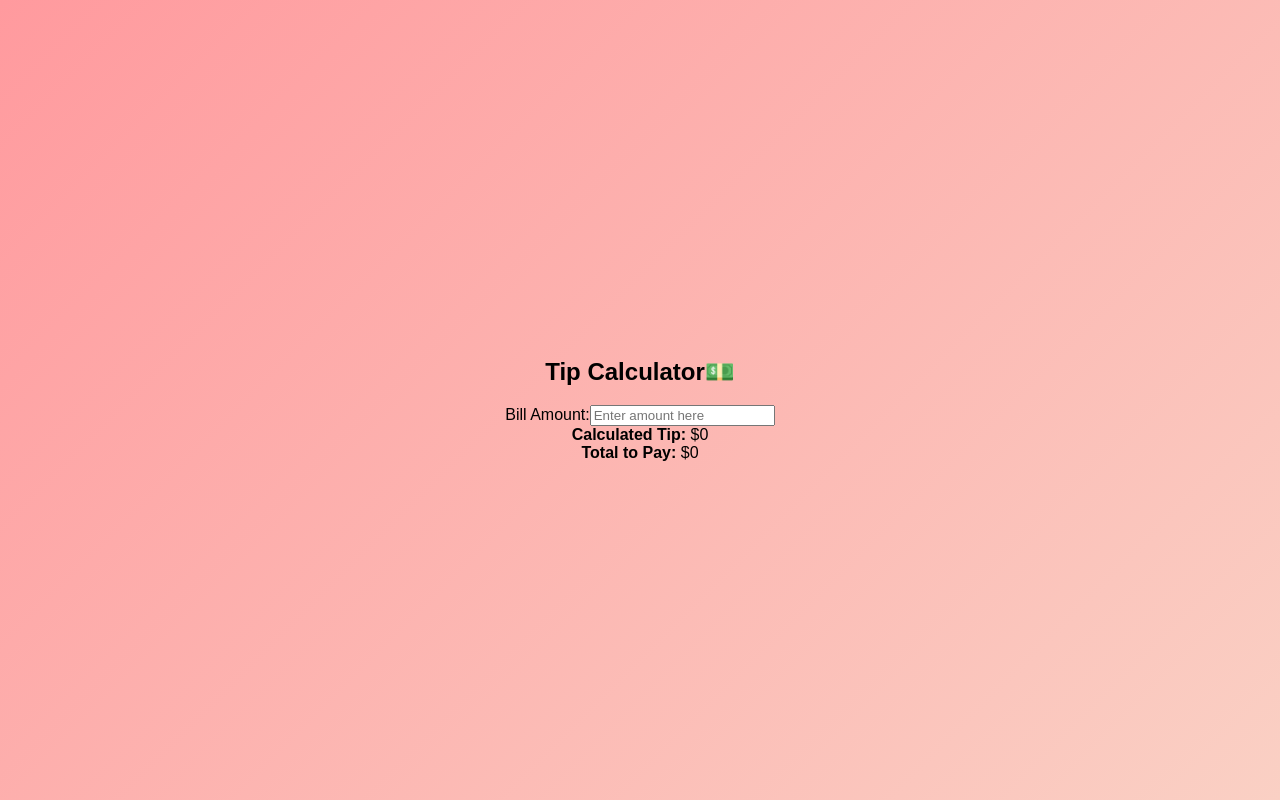
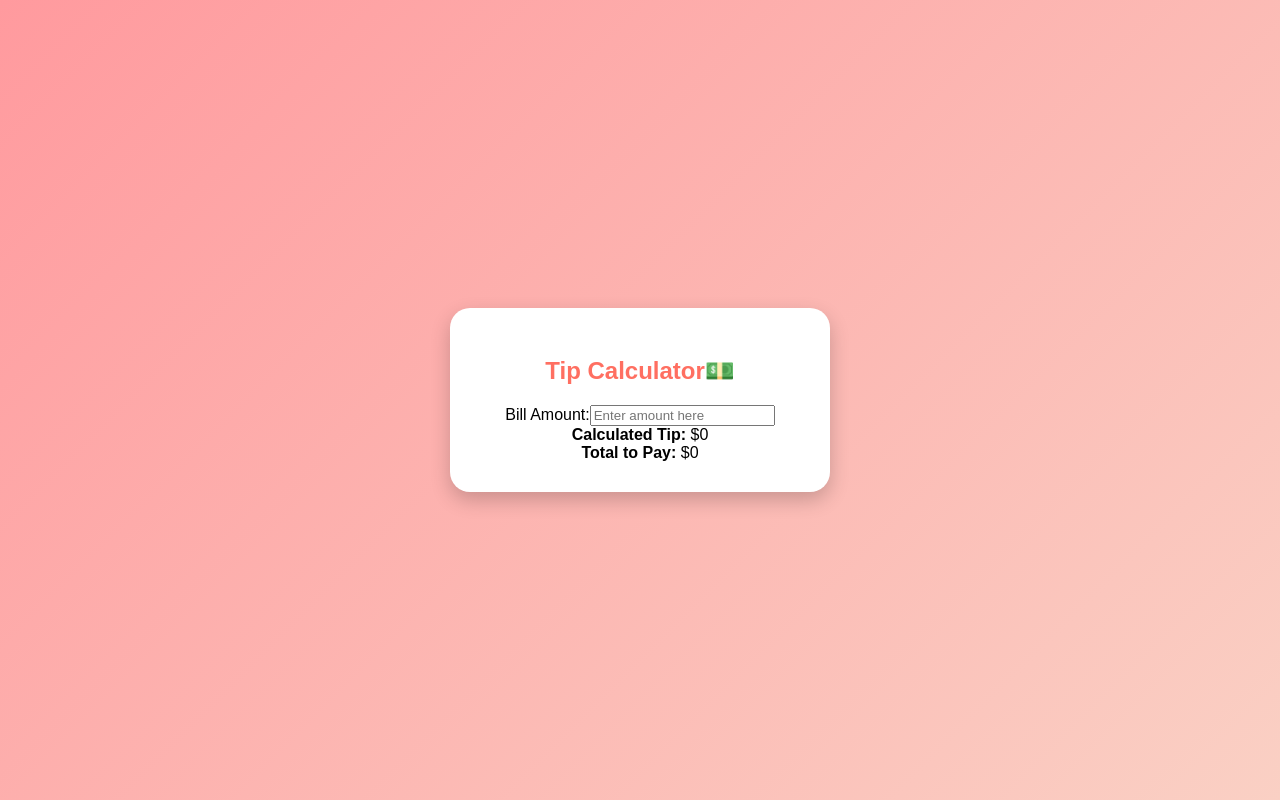
Before and after one commit to M-Saleh-N/tip_calculator, a React (Create React App) app: page / in a window 1280 px wide. Built offline with nearby package versions, Linux system fonts and the light colour scheme.

Commit message:
sty led the tip container

```diff
--- a/src/components/calc.css
+++ b/src/components/calc.css
@@ -9,3 +9,18 @@ body {
     justify-content: center;
     align-items: center;
   }
+
+  .main-tip {
+    background: white;
+    padding: 30px 40px;
+    border-radius: 20px;
+    box-shadow: 0 8px 20px rgba(0, 0, 0, 0.2);
+    text-align: center;
+    width: 300px;
+  }
+
+  .main-tip h2 {
+    font-size: 24px;
+    color: #ff6f61;
+    margin-bottom: 20px;
+  }
```
